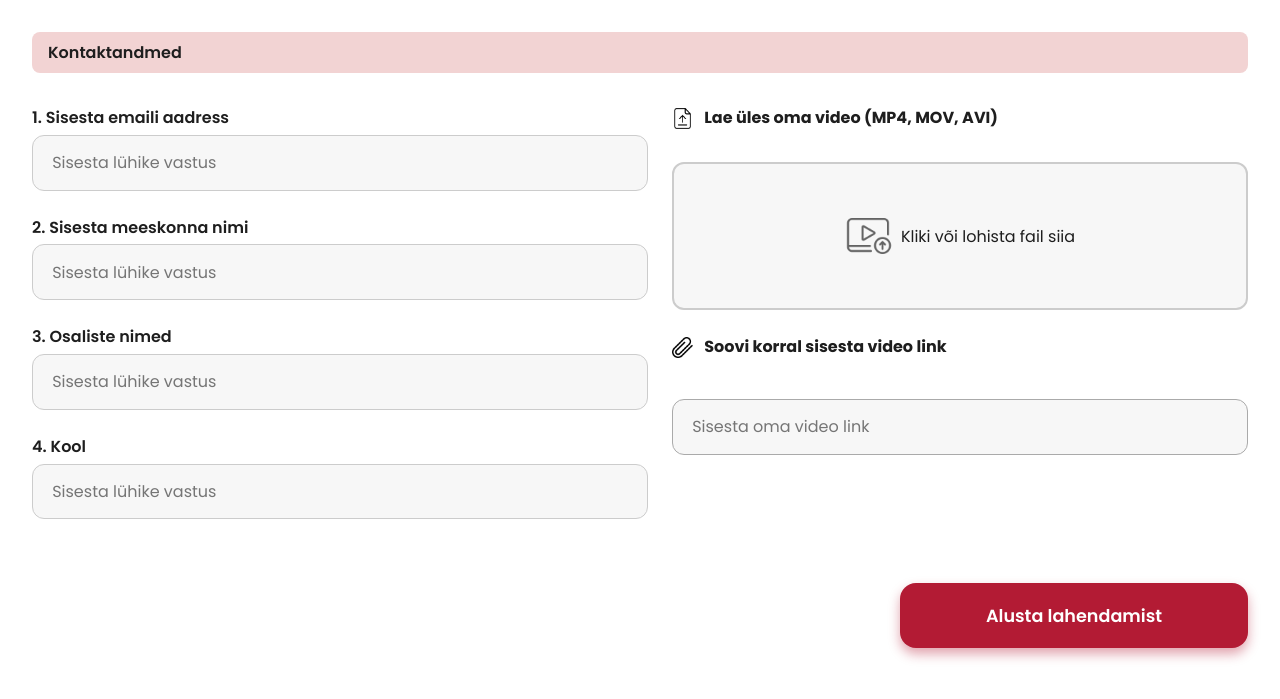
After one commit to Merili-t/Kringel, a PHP site: page /Sophia/sooritaja_juhendkontakt/kontakt.html in a window 1280 px wide. The commit adds this page. Shown: the top 699 px of the page. Run offline with PHP 8.4, Linux system fonts and the light colour scheme.

Commit message:
Kalkulaator (Lisatud kreeka tähestik), sooritaja juhend ja kontaktandmed

```diff
--- a/Sophia/kalkulaator/main.css
+++ b/Sophia/kalkulaator/main.css
@@ -63,6 +63,7 @@ math-field {
 /* Grid paigutus */
 .keypad,
 .calc-buttons,
+.shift-toggle,
 #symbol-panel {
   display: grid;
   grid-template-columns: repeat(4, 1fr);
@@ -72,6 +73,7 @@ math-field {
 
 /* Üldine nuppude stiil */
 .calc-button,
+#shift-toggle,
 #calc-clear,
 #calc-backspace,
 #calc-evaluate,
--- /dev/null
+++ b/Sophia/sooritaja_juhendkontakt/kontakt.css
@@ -0,0 +1,77 @@
+.form-grid {
+  display: grid;
+  grid-template-columns: 1fr 1fr;
+  gap: 4rem;
+  margin-bottom: 3rem;
+}
+
+.form-left,
+.form-right {
+  display: flex;
+  flex-direction: column;
+  gap: 1.5rem;
+}
+
+.form-group label {
+  font-weight: 600;
+  margin-bottom: 0.3rem;
+  display: block;
+}
+
+.form-group input {
+  width: 100%;
+  padding: 0.9rem 1.2rem;
+  border-radius: 12px;
+  border: 1px solid #ccc;
+  background-color: #f7f7f7;
+  font-size: 1rem;
+  font-family: 'Poppins', sans-serif;
+}
+
+.upload-label,
+.video-link-label {
+  font-weight: 700;
+  margin-bottom: 0.5rem;
+}
+
+.upload-box {
+  border: 2px solid #ccc;
+  border-radius: 12px;
+  padding: 3rem;
+  text-align: center;
+  background-color: #fff;
+}
+
+.upload-box img {
+  width: 48px;
+  height: 48px;
+  opacity: 0.6;
+}
+
+.video-link-input {
+  margin-top: 0.5rem;
+  padding: 0.9rem 1.2rem;
+  border-radius: 12px;
+  border: 1px solid #aaa;
+  background-color: #f7f7f7;
+  font-family: 'Poppins', sans-serif;
+  font-size: 1rem;
+}
+
+/* Responsive – väiksemates vaadetes üks veerg */
+@media (max-width: 768px) {
+  .form-grid {
+    grid-template-columns: 1fr;
+  }
+}
+
+.upload-box {
+  display: flex;
+  align-items: center;
+  justify-content: center;
+  cursor: pointer;
+  background-color: #f7f7f7;
+}
+.upload-box:hover {
+  background-color: #f0f0f0;
+}
--- /dev/null
+++ b/Sophia/sooritaja_juhendkontakt/kontakt.html
@@ -0,0 +1,66 @@
+<!DOCTYPE html>
+
+<html lang="et">
+<head>
+    <meta charset="UTF-8" />
+    <meta name="viewport" content="width=device-width, initial-scale=1.0" />
+    <link rel="stylesheet" href="kontakt.css" />
+    <link rel="stylesheet" href="sooritaja.css" />
+    <script src="kontakt.js"></script>
+    <title>Kontaktandmed</title>
+    <link href="https://fonts.googleapis.com/css2?family=Poppins:wght@100;200;300;400;500;600;700;800;900&display=swap" rel="stylesheet">
+</head>
+<body>
+<div class="container">
+  <div class="header-box">Kontaktandmed</div>
+
+  <div class="form-grid">
+    <div class="form-left">
+      <div class="form-group">
+        <label for="email">1. Sisesta emaili aadress</label>
+        <input type="email" id="email" placeholder="Sisesta lühike vastus">
+      </div>
+
+      <div class="form-group">
+        <label for="team">2. Sisesta meeskonna nimi</label>
+        <input type="text" id="team" placeholder="Sisesta lühike vastus">
+      </div>
+
+      <div class="form-group">
+        <label for="names">3. Osaliste nimed</label>
+        <input type="text" id="names" placeholder="Sisesta lühike vastus">
+      </div>
+
+      <div class="form-group">
+        <label for="school">4. Kool</label>
+        <input type="text" id="school" placeholder="Sisesta lühike vastus">
+      </div>
+
+    </div>
+
+    <div class="form-right">
+      <label class="upload-label">
+        <img src="images/file.png" alt="upload icon" class="icon">
+        Lae üles oma video (MP4, MOV, AVI)
+      </label>
+
+      <div class="upload-box" id="upload-box">
+        <img src="images/video.png" alt="Video icon" class="icon">
+        <input type="file" id="video-upload" accept=".mp4,.mov,.avi" style="display: none;">
+        <span class="upload-text">Kliki või lohista fail siia</span>
+      </div>
+
+      <label class="video-link-label">
+        <img src="images/paperclip.png" alt="URL icon" class="icon">
+        Soovi korral sisesta video link
+      </label>
+      <input type="url" placeholder="Sisesta oma video link" class="video-link-input">
+    </div>
+  </div>
+
+  <div class="button-container">
+    <a href="sooritaja.html" class="button">Alusta lahendamist</a>
+  </div>
+</div>
+</body>
+</html>
--- /dev/null
+++ b/Sophia/sooritaja_juhendkontakt/kontakt.js
@@ -0,0 +1,16 @@
+document.addEventListener("DOMContentLoaded", function () {
+const fileInput = document.getElementById("video-upload");
+const uploadBox = document.getElementById("upload-box");
+
+uploadBox.addEventListener("click", function () {
+    fileInput.click();
+});
+
+// Kui fail on valitud, tee midagi (nt näita alerti või failinime)
+fileInput.addEventListener("change", function () {
+    if (fileInput.files.length > 0) {
+    const fileName = fileInput.files[0].name;
+    alert("Valitud fail: " + fileName);
+    }
+});
+});
--- /dev/null
+++ b/Sophia/sooritaja_juhendkontakt/sooritaja.css
@@ -0,0 +1,96 @@
+body {
+  font-family: 'Poppins', sans-serif;
+  background-color: #fff;
+  margin: 0;
+  padding: 2rem;
+  color: #1e1e1e;
+}
+
+.container {
+  max-width: 1800px;
+  margin: 0 auto;
+}
+
+.header-box {
+  background-color: #f2d3d3;
+  padding: 0.5rem 1rem;
+  border-radius: 8px;
+  font-weight: 600;
+  margin-bottom: 2rem;
+}
+
+.info-grid {
+  display: grid;
+  grid-template-columns: 1fr 1fr;
+  gap: 3rem;
+  margin-bottom: 2rem;
+}
+
+.info-item {
+  display: flex;
+  align-items: center;
+  gap: 1rem;
+  margin-bottom: 1rem;
+}
+
+.left-column {
+  display: flex;
+  flex-direction: column;
+}
+
+.right-column {
+  display: flex;
+  flex-direction: column;
+}
+
+.section {
+  margin-bottom: 2rem;
+}
+
+.section h3 {
+  font-weight: 700;
+  margin-bottom: 0.5rem;
+}
+
+.section ul {
+  margin: 0;
+  padding-left: 4rem;
+}
+
+.button-container {
+  display: flex;
+  justify-content: flex-end;
+  margin-top: 4rem;
+}
+
+.button {
+  display: inline-block;
+  text-decoration: none; /* eemaldab alljoone lingilt */
+  background-color: #b31b34;
+  color: #fff;
+  font-weight: 600;
+  padding: 1.2rem 4rem;
+  border: none;
+  border-radius: 16px;
+  cursor: pointer;
+  font-size: 1.1rem;
+  min-width: 220px;
+  text-align: center;
+
+  box-shadow: 0 6px 12px rgba(179, 27, 52, 0.4);
+  transition: transform 0.1s ease-in-out, box-shadow 0.2s ease-in-out;
+}
+
+.button:active {
+  transform: translateY(2px);
+  box-shadow: 0 2px 6px rgba(179, 27, 52, 0.3);
+}
+
+
+.icon {
+  width: 1.3em;
+  height: 1.3em;
+  object-fit: contain;
+  vertical-align: middle;
+  margin-right: 0.5em;
+}
```
Also changed, not shown: Sophia/ToDo.txt (+3 -7 lines), Sophia/kalkulaator/VisualCalculator.js (+24 -0 lines), Sophia/kalkulaator/VisualCalculator.ts (+33 -7 lines), Sophia/kalkulaator/index.html (+35 -5 lines), Sophia/sooritaja_juhendkontakt/sooritaja.html (added, +60 -0 lines), Sophia/sooritaja_juhendkontakt/images/clock.png (added), Sophia/sooritaja_juhendkontakt/images/document.png (added), Sophia/sooritaja_juhendkontakt/images/exam2.png (added), Sophia/sooritaja_juhendkontakt/images/file.png (added), Sophia/sooritaja_juhendkontakt/images/paperclip.png (added), Sophia/sooritaja_juhendkontakt/images/test.png (added), Sophia/sooritaja_juhendkontakt/images/video.png (added).
